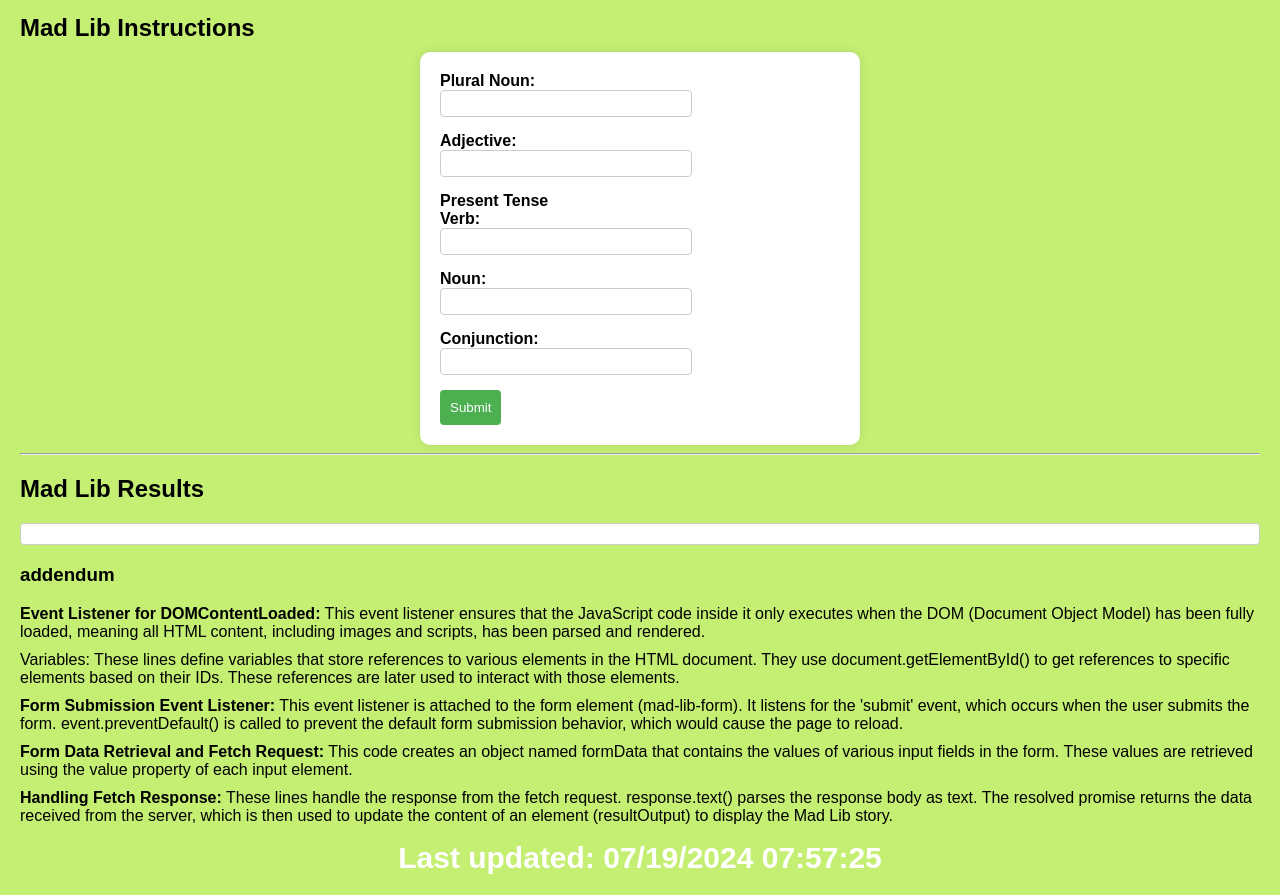
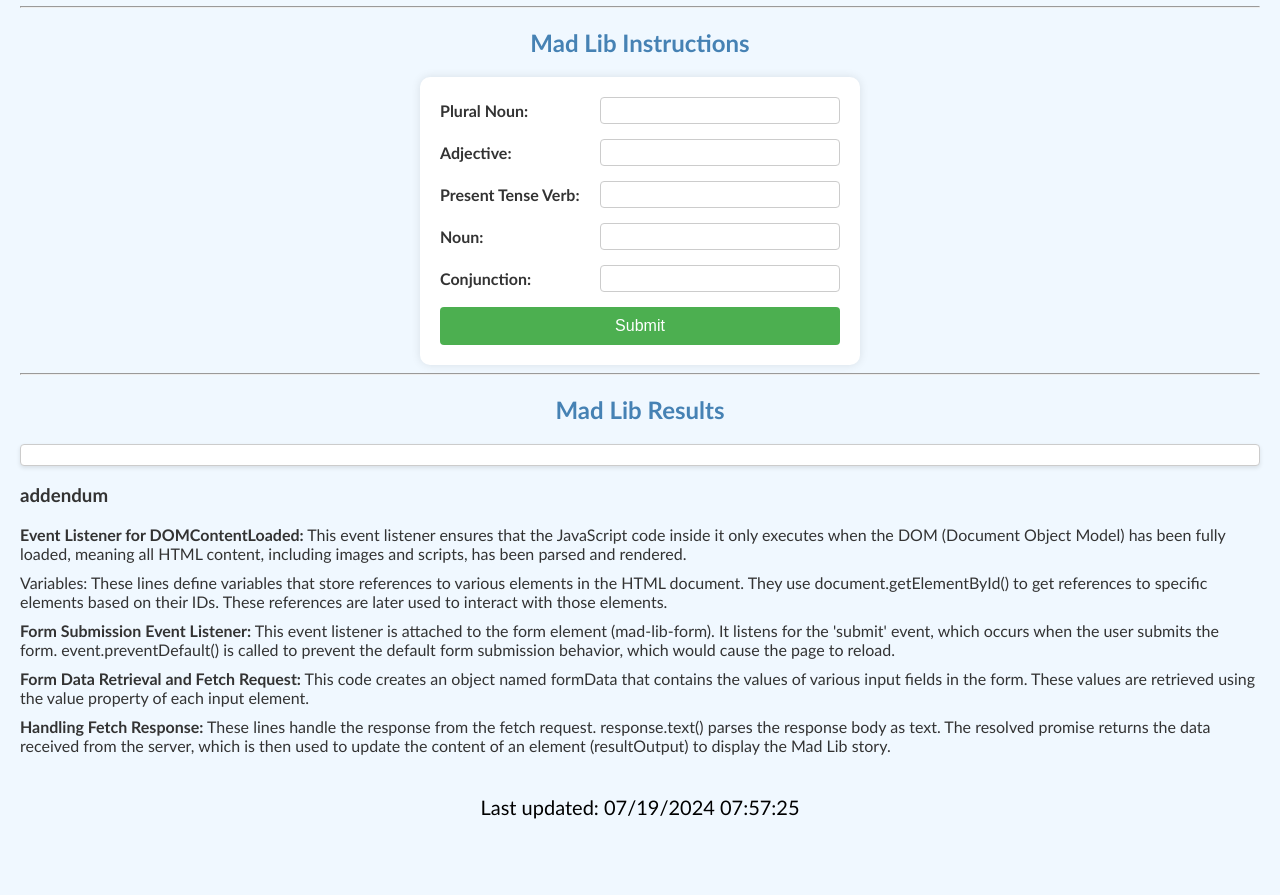
Before and after one commit to Jaivenkataarunakula/public, a website: page ITC505/lab-7/index.html in a window 1280 px wide. Shown: the part 96-991 px from the top of the page. After the commit the page ends 935 px from the top, so only its background shows below. Drawn offline with Linux system fonts and the light colour scheme.

Commit message:
Update styles.css

```diff
--- a/ITC505/lab-7/styles.css
+++ b/ITC505/lab-7/styles.css
@@ -1,13 +1,85 @@
 body {
-    font-family: Arial, sans-serif;
-    background-color: #c4ef73;
+  font-family: 'Trebuchet MS', sans-serif;
+  background-color: #f0f8ff;
   margin: 0;
   padding: 20px;
+  color: #333;
 }
 
 h1,
 h2 {
-    margin-bottom: 10px;
+  text-align: center;
+  color: #4682b4;
+}
+
+form {
+  max-width: 500px;
+  margin: 20px auto;
+  padding: 20px;
+  background-color: #ffffff;
+  border-radius: 15px;
+  box-shadow: 0 4px 8px rgba(0, 0, 0, 0.1);
+}
+
+.form-group {
+  display: flex;
+  justify-content: space-between;
+  align-items: center;
+  margin-bottom: 15px;
+}
+
+label {
+  width: 35%;
+  font-weight: bold;
+}
+
+input[type="text"] {
+  width: 60%;
+  padding: 10px;
+  border-radius: 5px;
+  border: 1px solid #bbb;
+  box-sizing: border-box;
+}
+
+button {
+  display: block;
+  width: 100%;
+  padding: 10px;
+  background-color: #5cb85c;
+  color: #fff;
+  border: none;
+  border-radius: 5px;
+  font-size: 16px;
+  cursor: pointer;
+  transition: background-color 0.3s ease;
+}
+
+button:hover {
+  background-color: #4cae4c;
+}
+
+#result {
+  margin-top: 20px;
+  padding: 20px;
+  border: 1px solid #ddd;
+  border-radius: 10px;
+  background-color: #fafafa;
+  box-shadow: 0 2px 4px rgba(0, 0, 0, 0.1);
+}
+
+footer {
+  text-align: center;
+  margin-top: 40px;
+}
+
+.footer-text {
+  font-size: 14px;
+  color: #000000;
+}
+
+addendum {
+  color: rgb(0, 0, 0);
+  font-size: 1.5rem;
 }
 
 ul {
@@ -19,6 +91,14 @@ body {
   margin-bottom: 10px;
 }
 
+.footer-text {
+  color: rgb(0, 0, 0);
+  font-size: 20px;
+  text-align: center;
+  width: 100%;
+  margin: 0;
+}
+
 input[type="text"] {
   width: 200px;
   padding: 5px;
@@ -26,20 +106,6 @@ body {
   border: 1px solid #ccc;
 }
 
-  .footer-text{
-    color: white;
-    font-size: 30px;
-    text-align: center;
-    font-weight: bold;
-    width: 100%;
-    margin: 0;
-  }
-
-  addendum{
-    color: white;
-    font-size: 1.5 rem;
-
-  }
 button {
   background-color: #4caf50;
   color: white;
@@ -53,21 +119,13 @@ body {
   background-color: #45a049;
 }
 
-  #result {
-    margin-top: 20px;
-    padding: 10px;
-    border: 1px solid #ccc;
-    border-radius: 4px;
-    background-color: #fff;
-  }
-
 form {
   max-width: 400px;
   margin: 0 auto;
   padding: 20px;
-    background-color: #fff; /* Separate color for the form */
-    border-radius: 10px; /* Rounded corners for the form */
-    box-shadow: 0 0 10px rgba(0, 0, 0, 0.1); /* Shadow effect for the form */
+  background-color: #fff;
+  border-radius: 10px;
+  box-shadow: 0 0 10px rgba(0, 0, 0, 0.1);
 }
 
 .form-group {
@@ -80,7 +138,14 @@ body {
   font-weight: bold;
 }
 
-  /* Adjust input width to match the form styling */
 input[type="text"] {
   width: calc(100% - 160px);
 }
+
+#result {
+  margin-top: 20px;
+  padding: 10px;
+  border: 1px solid #ccc;
+  border-radius: 4px;
+  background-color: #fff;
+}
```
Lines whose indentation alone changed are shown as unchanged.
